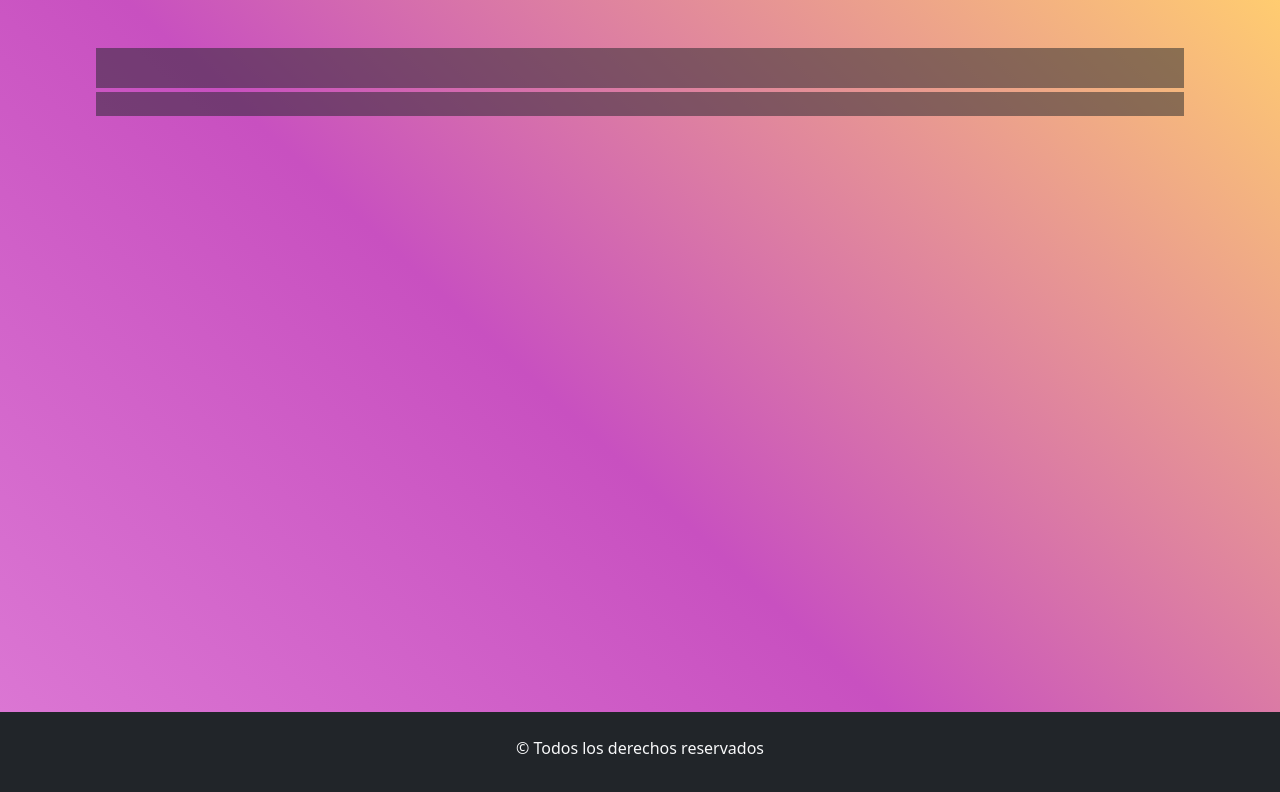
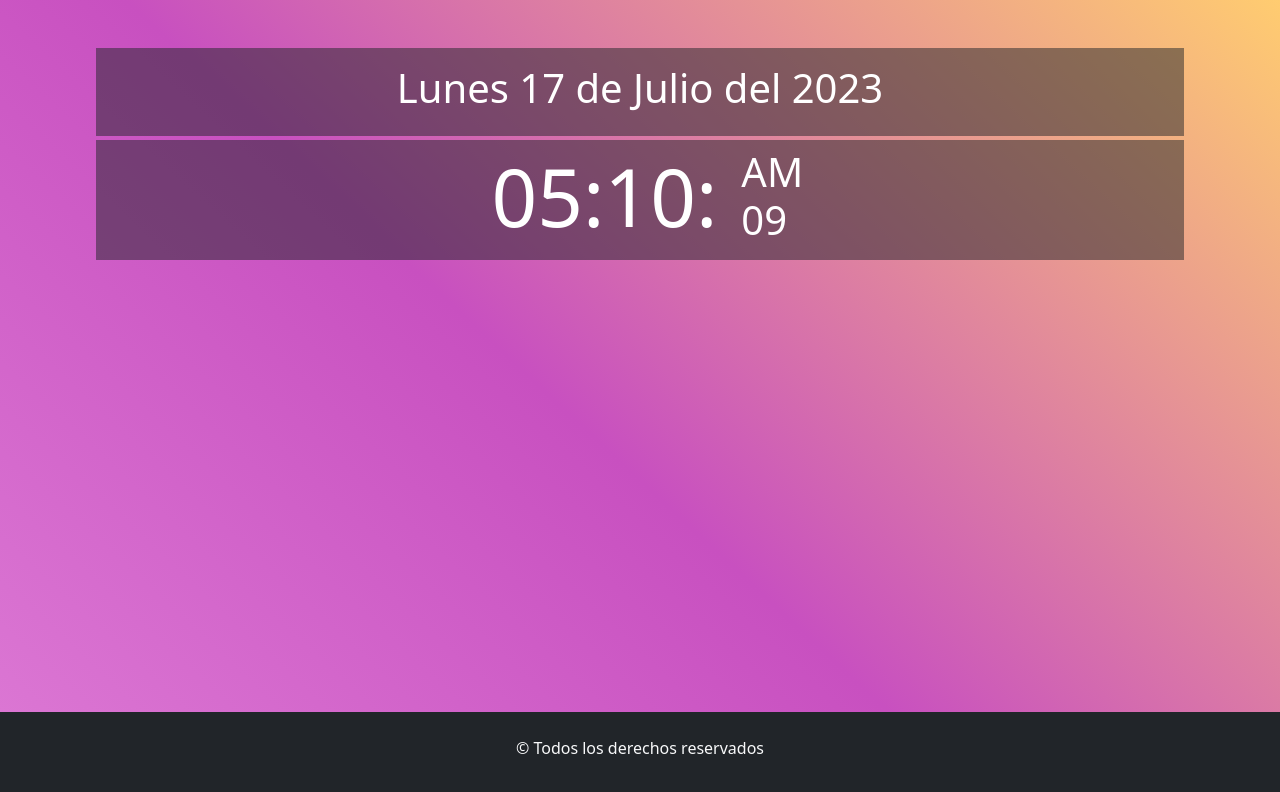
Before and after one commit to lore3k/DOMejercicio4, a plain HTML site: page index.html in a window 1280 px wide. Drawn offline with nearby package versions, Linux system fonts and the light colour scheme.

Commit message:
terminado

```diff
--- a/index.html
+++ b/index.html
@@ -25,7 +25,7 @@
       </div>
       <div class="col-5 text-start">
         <h6 class="display-6 pb-0 mb-0" id="ampm"></h6>
-        <h6 class="display-6 pt-0 mt-0" id="segundos"></h6>
+        <h6 class="display-6 display-lg-4 pt-0 mt-0" id="segundos"></h6>
       </div>
       </section>
     </main>
--- a/js/app.js
+++ b/js/app.js
@@ -0,0 +1,50 @@
+
+function obtenerFecha(){
+    let fecha = document.querySelector('#fecha');
+    let hora = document.querySelector('#hora');
+    let ampm = document.querySelector('#ampm');
+    let segundos = document.querySelector('#segundos');
+    let fechaActual = new Date();
+
+    ampm.innerHTML='AM'
+
+    let soloHora = fechaActual.getHours();
+
+    if((soloHora>12)){
+        soloHora= soloHora-12;
+        ampm.innerHTML='PM';
+    }else{
+        if(soloHora===12){
+            ampm.innerHTML='PM';
+        }else{
+            if(soloHora===0){
+                soloHora=12;
+            }
+        }
+    }
+
+    const daysOfWeek = ["Domingo", "Lunes", "Martes", "Miércoles", "Jueves", "Viernes", "Sábado"];
+    const months = ["Enero", "Febrero", "Marzo", "Abril", "Mayo", "Junio", "Julio", "Agosto", "Septiembre", "Octubre", "Noviembre", "Diciembre"];
+
+    fecha.innerHTML = `${daysOfWeek[fechaActual.getDay()]} ${fechaActual.getDate()} de ${months[fechaActual.getMonth()]} del ${fechaActual.getFullYear()}`
+
+    if(soloHora < 10){
+        if(fechaActual.getMinutes()<10){
+            hora.innerHTML =`0${soloHora}:0${fechaActual.getMinutes()}:`
+        }else{
+            hora.innerHTML =`0${soloHora}:${fechaActual.getMinutes()}:`
+        }
+    }else if(fechaActual.getMinutes()<10){
+        hora.innerHTML =`${soloHora}:0${fechaActual.getMinutes()}:`
+    }else{
+        hora.innerHTML =`${soloHora}:${fechaActual.getMinutes()}:`
+    }
+
+    if(fechaActual.getSeconds() < 10){
+        segundos.innerHTML =`0${fechaActual.getSeconds()}`
+    }else{
+        segundos.innerHTML =` ${fechaActual.getSeconds()}`
+    }
+}
+
+setInterval(obtenerFecha,1000);
```
